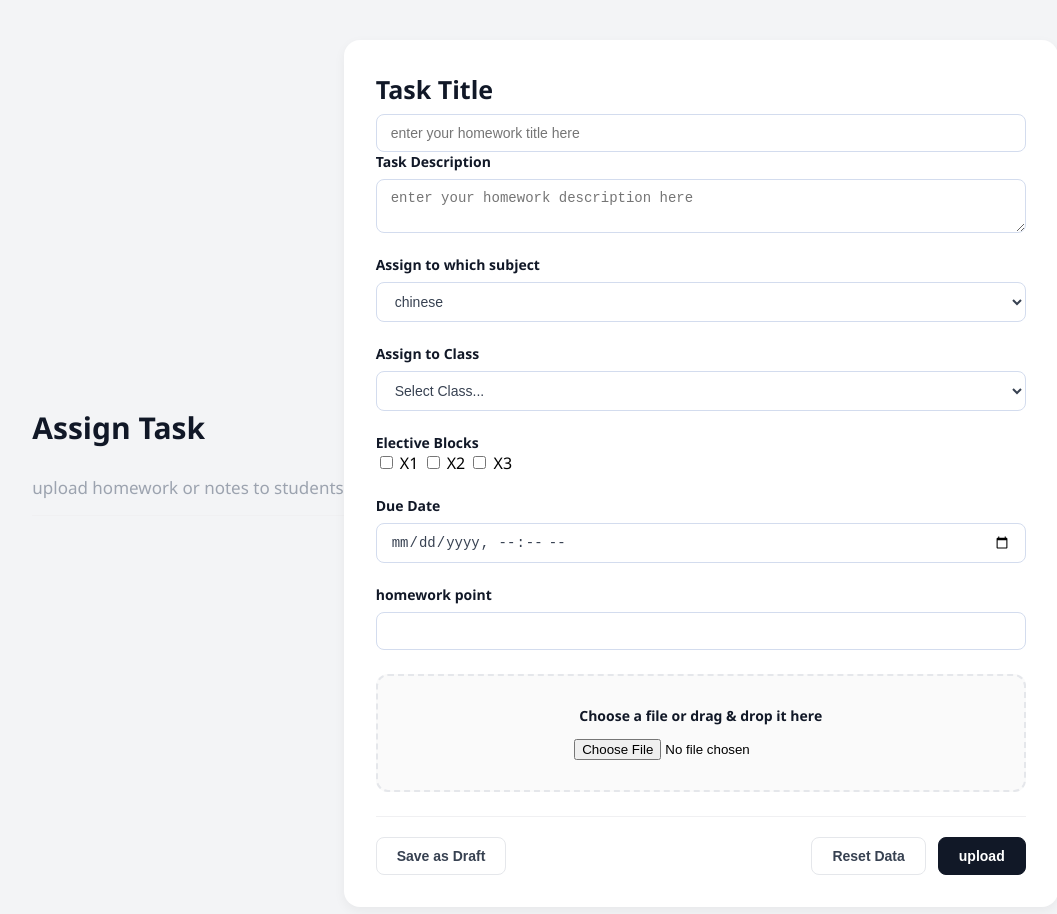
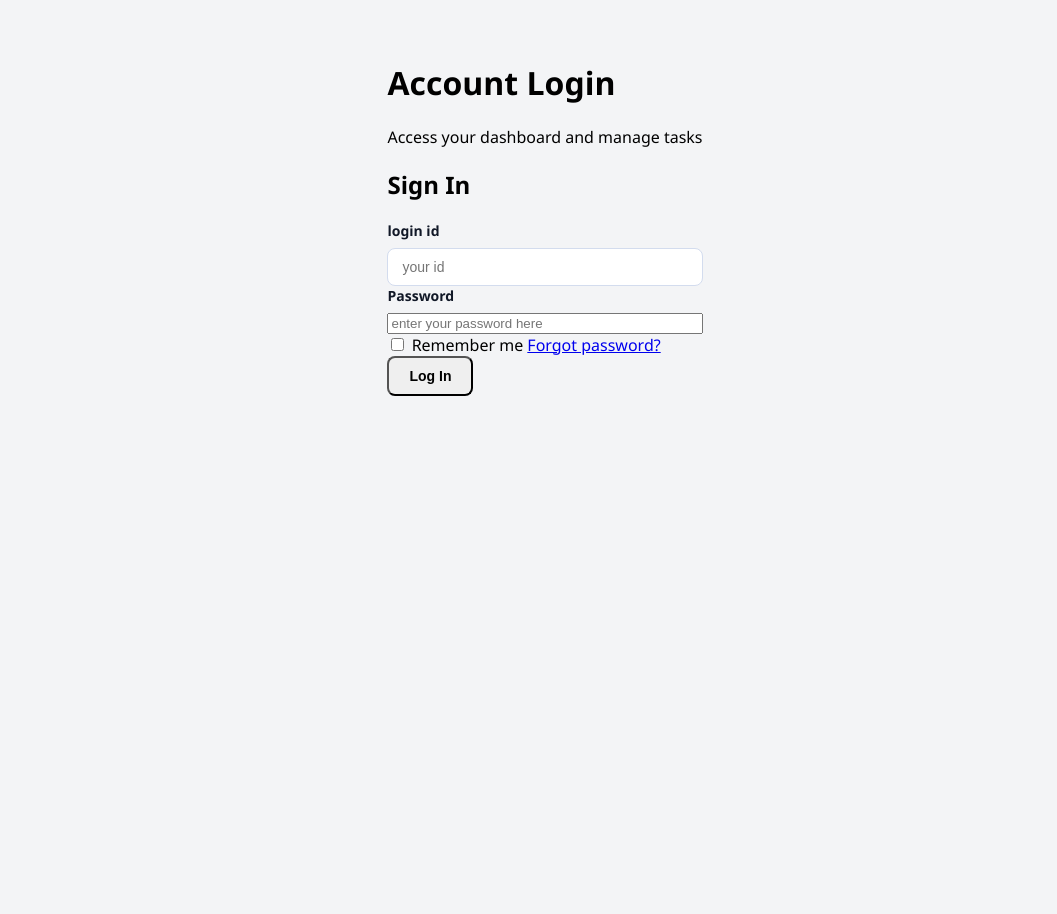
Before and after one commit to zak0039/ict-sba, a plain HTML site: page index.html in a window 1280 px wide. Shown: the whole page, without its empty margins (95-1152 px from the left). After the commit the page ends 800 px from the top, so only its background shows below. Drawn offline with Linux system fonts and the light colour scheme.

Commit message:
Add files via upload

```diff
--- a/index.html
+++ b/index.html
@@ -3,132 +3,48 @@
 <head>
     <meta charset="UTF-8">
     <meta name="viewport" content="width=device-width, initial-scale=1.0">
-    <title>Assign Task</title>
+    <title>login in your acc</title>
     <link rel="stylesheet" href="style.css">
-
-
-
+    <!DOCTYPE html>
+<html lang="zh-Hant">
+<head>
+    <meta charset="UTF-8">
+    <meta name="viewport" content="width=device-width, initial-scale=1.0">
+    <title>登入頁面</title>
+    <link rel="stylesheet" href="style.css">
 </head>
 <body>
-
-    <header>
-        <h2 class="card-title">Assign Task</h2>
-        <br>
-       <p class="card-description">upload homework or notes to students</p>
-
-    </header>
-
-    <form>
-        <div class="input-group full-width">
-    <label for="task-title"style="font-size: 25px;">Task Title</label>
-    <input type="text" id="task-title" name="task-title" placeholder="enter your homework title here">
-</div>
-<!-- Add this right below your "Assign to" dropdown section -->
-<div class="input-group full-width">
-    <label for="task-ds">Task Description</label>
-    <textarea id="task-ds" name="task-ds" placeholder="enter your homework description here"></textarea>
-</div>
-<br>
-        <!-- First Dropdown List -->
-        <div class="input-group">
-            <label class="form-label" for="assign-to">Assign to which subject</label>
-            <select id="assign-to" name="assign-to">
-
-                <option value="chinese">chinese</option>
-                <option value="english">English</option>
-                <option value="math">Math</option>
-                <option value="cs">cs</option>
-                <option value="physics">Physics</option>
-                <option value="chemistry">Chemistry</option>
-                <option value="biology">Biology</option>
-                <option value="ICT">ICT</option>
-                <option value="m1">m1</option>
-                <option value="history">History</option>
-
-
-            </select>
-        </div>
-        <!-- Add this right below your "Assign to" dropdown section -->
-
-<br>
-
-        <!-- Column 1: Core Classes -->
-        <div class="grid-column">
-            <div class="input-group">
-    <label class="form-label" for="assign-to">Assign to Class</label>
-    <select id="assign-to" name="assign-to">
-        <option value="">Select Class...</option>
-        <!-- Junior Forms (No Electives) -->
-        <option value="s1a">S1A</option>
-        <option value="s1b">S1B</option>
-        <option value="s1c">S1C</option>
-        <option value="s1d">S1D</option>
-       <option value="s2a">S2A</option>
-        <option value="s2b">S2B</option>
-        <option value="s2c">S2C</option>
-        <option value="s2d">S2D</option>
-       <option value="s3a">S3A</option>
-        <option value="s3b">S3B</option>
-        <option value="s3c">S3C</option>
-        <option value="s3d">S3D</option>
-
-        <!-- Senior Forms (Will trigger Electives) -->
-        <option value="s4a">S4A</option>
-        <option value="s4b">S4B</option>
-        <option value="s4c">S4C</option>
-        <option value="s4d">S4D</option>
-        <option value="s5a">S5A</option>
-        <option value="s5b">S5B</option>
-        <option value="s5c">S5C</option>
-        <option value="s5d">S5D</option>
-        <option value="s6a">S6A</option>
-        <option value="s6b">S6B</option>
-        <option value="s6c">S6C</option>
-        <option value="s6d">S6D</option>
-    </select>
+    <div class="page-layout">
+        <!-- 左側標題區域 -->
+        <div class="info-section">
+            <h1>Account Login</h1>
+            <p>Access your dashboard and manage tasks</p>
         </div>
 
-<!-- Leave your Core Classes and Elective Blocks HTML exactly the same as before! -->
-
+        <!-- 右側白色表單卡片 -->
+        <div class="form-card">
+            <h2 class="form-title">Sign In</h2>
+            <forma action="/login.php">
+                <div class="input-group">
+                    <label for="email">login id</label>
+                    <input type="text" id="email" required placeholder="your id">
                 </div>
 
-        <br>
-
-        <!-- Column 2: Elective Splits -->
-        <div class="grid-column">
-            <h4 class="section-title">Elective Blocks</h4>
-            <label class="checkbox-label"><input type="checkbox" name="classes" value="elec-1"> X1</label>
-            <label class="checkbox-label"><input type="checkbox" name="classes" value="elec-2"> X2</label>
-            <label class="checkbox-label"><input type="checkbox" name="classes" value="elec-3"> X3</label>
-
-        </div>
-<br>
-        <!-- Due Date Field -->
                 <div class="input-group">
-            <label for="due-date">Due Date</label>
-            <input type="datetime-local" id="due-date" name="due-date">
-        </div>
-        <br>
-        <div class="input-group">
-            <label for="hpoint">homework point</label>
-            <input type="number" id="hpoint" name="hpoint" min="0" max="50">
+                    <label for="password">Password</label>
+                    <input type="password" id="password" required placeholder="enter your password here">
                 </div>
 
-        <!-- File Upload Area -->
-        <div class="upload-container">
-            <p>Choose a file or drag & drop it here</p>
-            <input type="file" id="file-upload">
+                <div class="options-group">
+                    <label class="checkbox-container">
+                        <input type="checkbox"> Remember me
+                    </label>
+                    <a href="#" class="forgot-link">Forgot password?</a>
                 </div>
 
-        <!-- Bottom Action Buttons -->
-        <div class="actions">
-            <button type="button" class="btn-secondary">Save as Draft</button>
-            <div class="button-group">
-                <button type="reset" class="btn-outline">Reset Data</button>
-                <button type="submit" class="btn-primary">upload</button>
+                <button type="submit" class="submit-btn">Log In</button>
+            </form>
         </div>
     </div>
-    </form>
-
 </body>
 </html>
```
Lines whose indentation alone changed are shown as unchanged.
